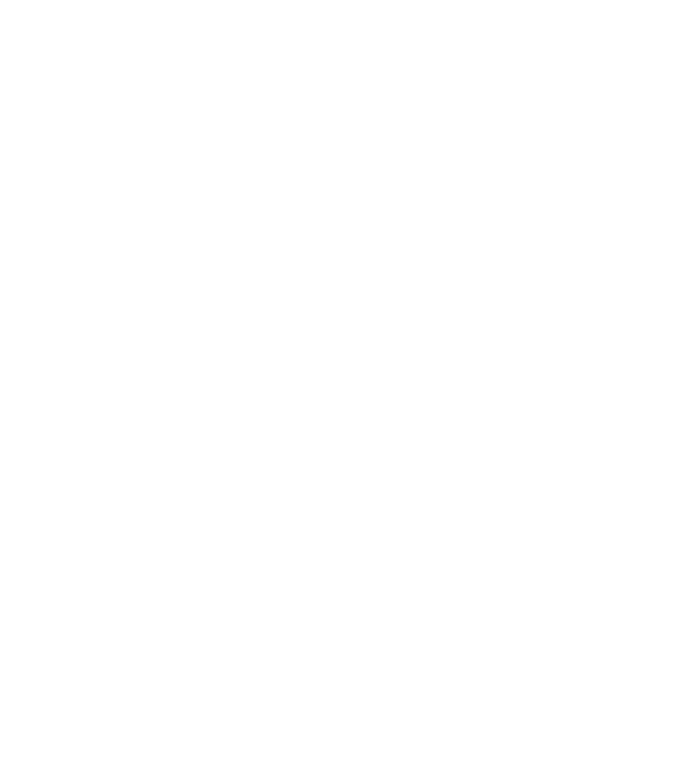
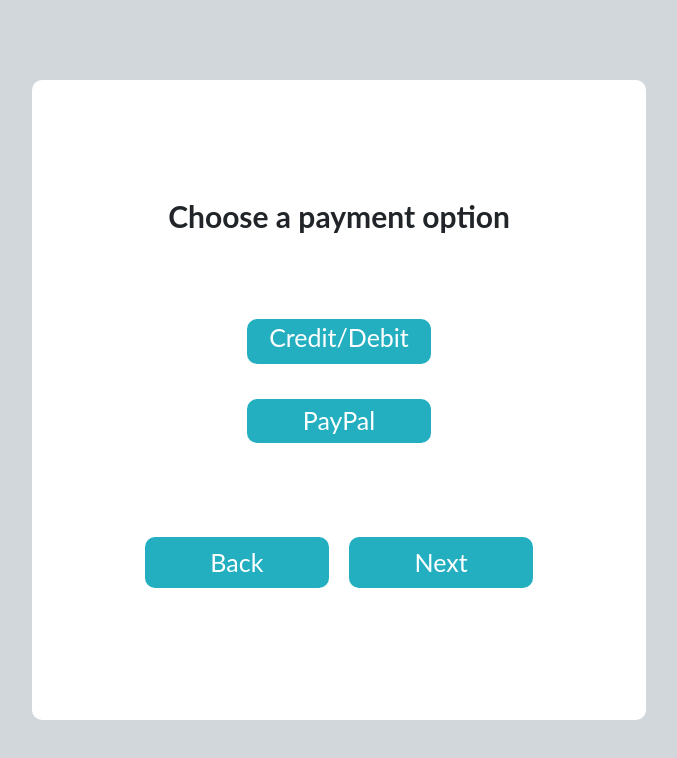
Before and after one commit to ErickAG115/TarponExpeditionsSite, a React (Create React App) app in the folder tarpon_expedition/: page /ReservationPayment in a window 1280 px wide. Before the commit this address had no page. Shown: the top 758 px of the page, without its empty margins (301-978 px from the left). Built offline with nearby package versions, Linux system fonts and the light colour scheme.

Commit message:
reservation payment screen

```diff
--- a/tarpon_expedition/src/App.jsx
+++ b/tarpon_expedition/src/App.jsx
@@ -12,6 +12,7 @@
 import { Tours } from "./components/client/Tours";
 import { ReservationDate } from "./components/client/ReservationDate";
 import { ReservationCompanions } from "./components/client/ReservationCompanions";
+import { ReservationPayment } from "./components/client/ReservationPayment";
 import { CreateTour } from "./components/admin/CreateTour";
 import { ModifyTour } from "./components/admin/ModifyTour";
 
@@ -34,6 +35,7 @@
           <Route exact path="/ModifyTour" element={<ModifyTour />} />
           <Route exact path="/ReservationDate" element={<ReservationDate />} />
           <Route exact path="/ReservationCompanions" element={<ReservationCompanions />} />
+          <Route exact path="/ReservationPayment" element={<ReservationPayment />} />
         </Routes>
       </div>
     </Router>
--- a/tarpon_expedition/src/components/client/ReservationPayment.jsx
+++ b/tarpon_expedition/src/components/client/ReservationPayment.jsx
@@ -0,0 +1,23 @@
+import 'bootstrap/dist/css/bootstrap.min.css';
+import React, { Fragment, useEffect, useRef, useState } from "react";
+import { useNavigate } from "react-router-dom";
+
+export function ReservationPayment() {
+    return (
+        <Fragment>
+            <div style={{backgroundColor: '#D2D7DB', display: 'flex', alignItems: 'center', justifyContent: 'center', height: '100vh',}}>
+                <div style={{float: 'right', width: '60%', height:'100%', display: 'flex', alignItems: 'center', justifyContent: 'center', overflow: 'auto'}}>
+                    <div style={{backgroundColor: 'white', height:'80%', width:'80%', display: 'flex', flexDirection: 'column', overflow: 'auto', alignItems: 'center', justifyContent: 'center', borderRadius: '10px'}}>
+                        <label style={{fontFamily: 'lato', fontSize: '30px', fontWeight:'bold', marginTop:'20px', marginBottom:'80px'}}>Choose a payment option</label>
+                        <button style={{width:'30%', height:'7%', fontSize: '25px', fontFamily: 'lato', backgroundColor:'#24AFC1',color: 'white', border: 'none', borderRadius: '10px', marginBottom:'35px'}}>Credit/Debit Card</button>
+                        <button style={{width:'30%', height:'7%', fontSize: '25px', fontFamily: 'lato', backgroundColor:'#24AFC1',color: 'white', border: 'none', borderRadius: '10px', marginBottom:'55px'}}>PayPal</button>
+                        <div style={{height:'20%', width:'100%', display: 'flex', alignItems: 'center', justifyContent: 'center', overflow: 'auto'}}>
+                           <button style={{width:'30%', height:'40%', fontSize: '25px', fontFamily: 'lato', backgroundColor:'#24AFC1',color: 'white', border: 'none', borderRadius: '10px', marginRight:'10px'}}>Back</button>
+                           <button style={{width:'30%', height:'40%', fontSize: '25px', fontFamily: 'lato', backgroundColor:'#24AFC1',color: 'white', border: 'none', borderRadius: '10px', marginLeft:'10px'}}>Next</button>
+                        </div>
+                    </div>
+                </div>
+            </div>
+        </Fragment>
+    )
+}
```
